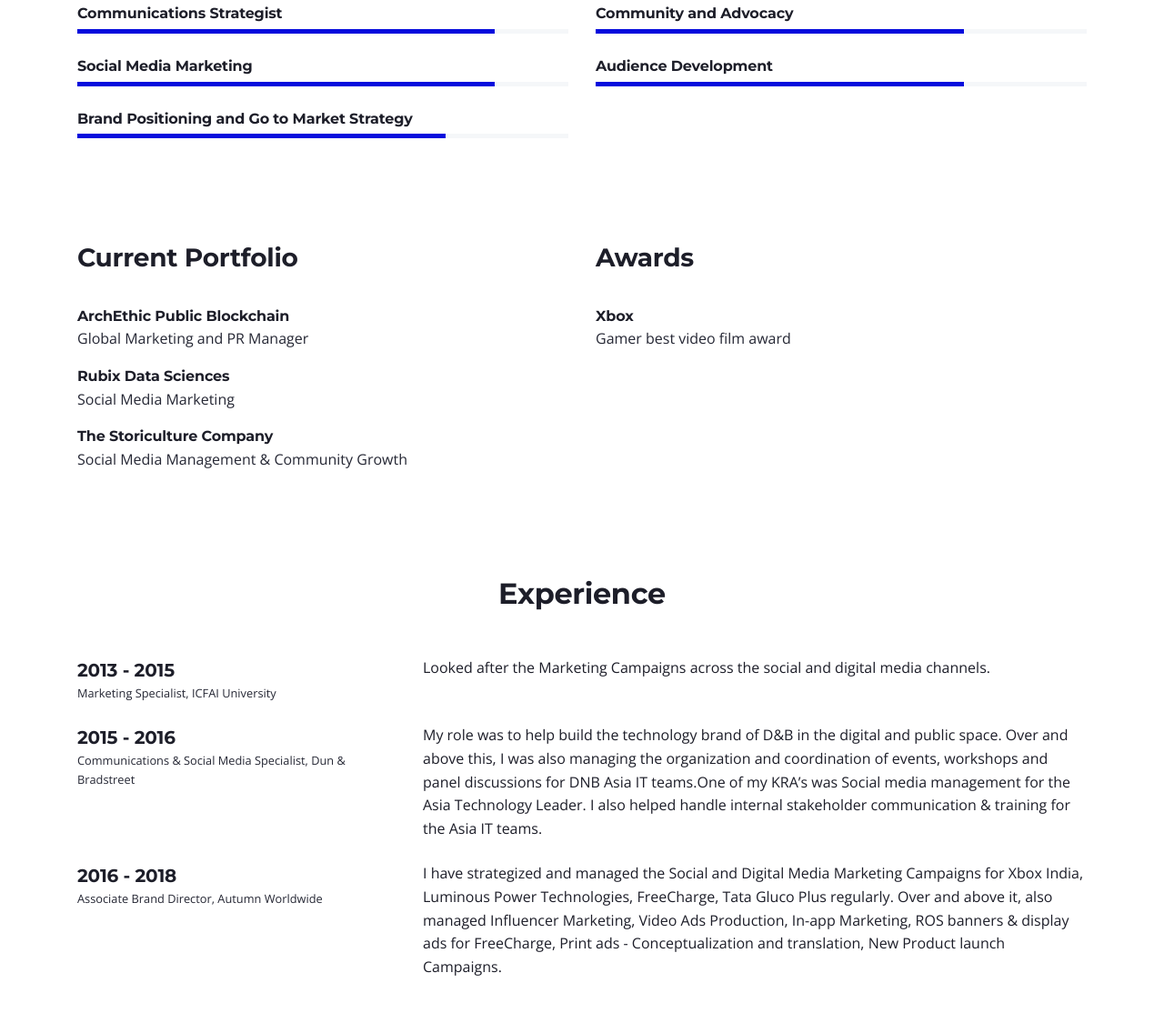
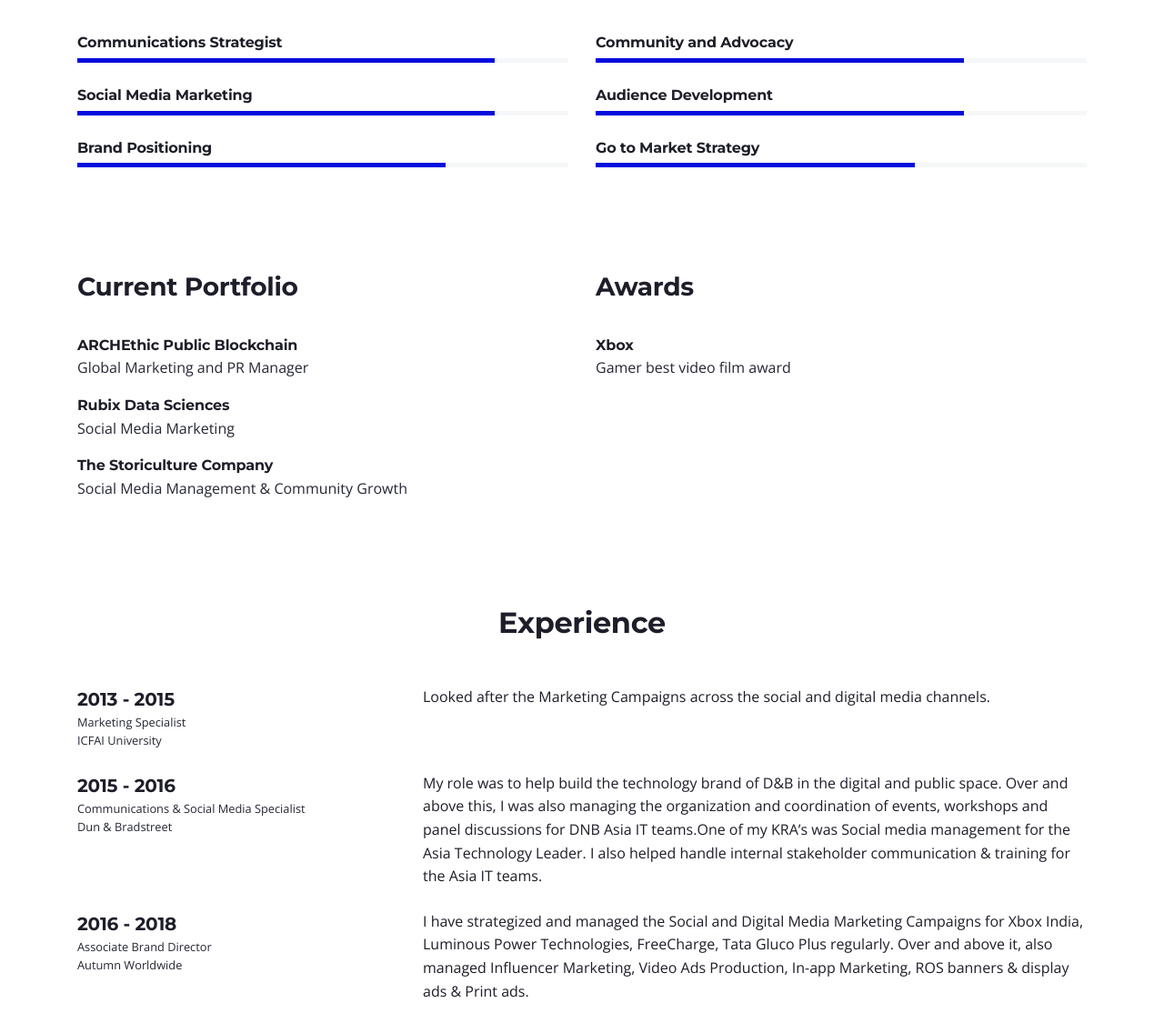
Before and after one commit to vishnupriya-portfolio/portfolio, a plain HTML site: page index.html in a window 1280 px wide. Shown: the part 1658-2794 px from the top of the page at 91% size. Drawn offline with nearby package versions, Linux system fonts and the light colour scheme.

Commit message:
portfolio

```diff
--- a/index.html
+++ b/index.html
@@ -77,7 +77,7 @@
           </li>
         </ul>
 
-        <a class="btn btn-primary d-block d-lg-inline-block ml-lg-3" href="https://www.linkedin.com/in/vishnupriyamishra/" target="_blank" rel="noopener nofollow">Linkedin</a>
+        <a class="btn btn-primary d-block d-lg-inline-block ml-lg-3" href="https://twitter.com/vpmishra01" target="_blank" rel="noopener nofollow">Twitter</a>
 
       </div>
     </nav>
@@ -103,7 +103,7 @@
             <h1 class="mb-5">
               <span class="font-weight-bold" data-toggle="typed" data-options='{"strings": ["Vishnupriya", "Marketing Professional", "PR consultant"]}'></span>
             </h1>
-            <p class="mb-7">Hi, I am Vishnupriya (commonly known as VP). A Social Media Marketing Consultant, Brand Marketing Strategist & PR professional. When not working, I help people fall in love with gardening and houseplants via <a href="https://www.instagram.com/unlocknature_/" target="_blank">unlocknature</a> and learn more about the Blockchain and the Crypto industry.</p>
+            <p class="mb-7">Hi, I am Vishnupriya (known as VP). A Marketing Professional, Social Media Strategist & PR professional. When not working, I help people fall in love with gardening and houseplants via my initiative called <a href="https://www.instagram.com/unlocknature_/" target="_blank">unlocknature</a> and learn more about the Blockchain and the Crypto industry.</p>
             <a href="./vp-resume.pdf" target="_blank" class="btn btn-primary d-block d-md-inline-block mb-3 mb-md-0" download>Download CV</a>
             <a href="#contact" class="btn btn-soft-secondary scrollto d-block ml-md-3 d-md-inline-block">Reach out to me</a>
 
@@ -124,7 +124,7 @@
         <div class="row align-items-center">
           <div class="col-lg-7 mb-9 mb-lg-0">
             <h2 class="mb-4">Hi there, my name is VP !</h2>
-            <p class="lead">I’m Vishnupriya a social media marketing consultant, brand marketing strategist & PR professional with over seven years of work experience. Currently I'm trying to be a green activist and diving deep into blockchain space.</p>
+            <p class="lead">Getting 1% better every day makes you 37x better in a year. Keeping this in mind, I try to improvise my work and learn something new every single day. Most of my learnings are focused on the Blockchain and CryptoIndustry, Creator Economy, Web 3.0 communities and D2C products.</p>
             <p class="mb-6">As an Independent Consultant for the last 3 years, I have worked with clients in the Tech, Blockchain, Analytics, Media and Edtech space across India and Europe. With stage start-ups, Product is what you believe. Marketing is how you get other people to trust it. I try to ensure that every marketing campaign is an investment vehicle that generates equity after you take it to the market the right way.
               </p>
             <img src="assets/images/image123.png" alt="">
@@ -137,8 +137,8 @@
               </div>
 
               <div class="col-sm-4 col-lg-12 mb-5 mb-sm-0 mb-lg-5">
-                <p class="h1 text-primary mb-2"></p>
-                <p class="h6 mb-0"></p>
+                <p class="h1 text-primary mb-2">10+</p>
+                <p class="h6 mb-0">Clients worked with</p>
               </div>
 
               <div class="col-sm-4 col-lg-12">
@@ -169,27 +169,32 @@
             <div class="progress mb-5 rounded-0" style="height:5px">
               <div class="progress-bar" role="progressbar" style="width: 85%" aria-valuenow="85" aria-valuemin="0" aria-valuemax="100"></div>
             </div>
-            <p class="h6 mb-1">Brand Positioning and Go to Market Strategy</p>
+            <p class="h6 mb-1">Brand Positioning</p>
             <div class="progress rounded-0" style="height:5px">
               <div class="progress-bar" role="progressbar" style="width: 75%" aria-valuenow="75" aria-valuemin="0" aria-valuemax="100"></div>
             </div>
           </div>
-          <div class="col-md-6">
+          <div class="col-md-6 mb-4 mb-md-0">
             <p class="h6 mb-1">Community and Advocacy</p>
             <div class="progress mb-5 rounded-0" style="height:5px">
-              <div class="progress-bar" role="progressbar" style="width: 75%" aria-valuenow="75" aria-valuemin="0" aria-valuemax="100"></div>
+              <div class="progress-bar" role="progressbar" style="width: 75%" aria-valuenow="85" aria-valuemin="0" aria-valuemax="100"></div>
             </div>
-            <p class="h6 mb-1">Audience Development </p>
+            <p class="h6 mb-1">Audience Development</p>
+            <div class="progress mb-5 rounded-0" style="height:5px">
+              <div class="progress-bar" role="progressbar" style="width: 75%" aria-valuenow="85" aria-valuemin="0" aria-valuemax="100"></div>
+            </div>
+            <p class="h6 mb-1">Go to Market Strategy</p>
             <div class="progress rounded-0" style="height:5px">
-              <div class="progress-bar" role="progressbar" style="width: 75%" aria-valuenow="75" aria-valuemin="0" aria-valuemax="100"></div>
+              <div class="progress-bar" role="progressbar" style="width: 65%" aria-valuenow="75" aria-valuemin="0" aria-valuemax="100"></div>
             </div>
           </div>
+
         </div>
 
         <div class="row mb-9 mb-xl-12">
           <div class="col-md-6">
             <h5 class="h3 text-center text-lg-left mb-6">Current Portfolio</h5>
-            <p class="h6 mb-0">ArchEthic Public Blockchain</p>
+            <p class="h6 mb-0">ARCHEthic Public Blockchain</p>
             <p class="text-gray-800">Global Marketing and PR Manager</p>
             <p class="h6 mb-0">Rubix Data Sciences</p>
             <p class="text-gray-800">Social Media Marketing</p>
@@ -209,7 +214,7 @@
         <div class="row mb-5">
           <div class="col-lg-4 mb-1 mb-lg-0">
             <p class="h5 mb-0">2013 - 2015</p>
-            <p class="small text-gray-800"> Marketing Specialist, ICFAI University</p>
+            <p class="small text-gray-800"> Marketing Specialist<br>ICFAI University</p>
           </div>
           <div class="col-lg-8">
             <p>Looked after the Marketing Campaigns across the social and digital media channels.</p>
@@ -219,7 +224,7 @@
         <div class="row mb-5">
           <div class="col-lg-4 mb-1 mb-lg-0">
             <p class="h5 mb-0">2015 - 2016</p>
-            <p class="small text-gray-800"> Communications & Social Media Specialist, Dun & Bradstreet</p>
+            <p class="small text-gray-800"> Communications & Social Media Specialist <br>Dun & Bradstreet</p>
           </div>
           <div class="col-lg-8">
             <p>My role was to help build the technology brand of D&B in the digital and public space. Over and above this, I was also managing the organization and coordination of events, workshops and panel discussions for DNB Asia IT teams.
@@ -232,28 +237,11 @@
         <div class="row">
           <div class="col-lg-4 mb-1 mb-lg-0">
             <p class="h5 mb-0">2016 - 2018</p>
-            <p class="small text-gray-800">Associate Brand Director, Autumn Worldwide</p>
+            <p class="small text-gray-800">Associate Brand Director<br>Autumn Worldwide</p>
           </div>
           <div class="col-lg-8">
-            <p>I have strategized and managed the Social and Digital Media Marketing Campaigns for
-              Xbox India,
-              Luminous Power Technologies,
-              FreeCharge,
-              Tata Gluco Plus regularly.
-
-              Over and above it, also managed
-
-              Influencer Marketing,
-
-              Video Ads Production,
-
-              In-app Marketing, ROS banners & display ads for FreeCharge,
-
-              Print ads - Conceptualization and translation,
-
-              New Product launch Campaigns.
-
-            </p>
+            <p>I have strategized and managed the Social and Digital Media Marketing Campaigns for Xbox India, Luminous Power Technologies, FreeCharge, Tata Gluco Plus regularly.
+              Over and above it, also managed Influencer Marketing, Video Ads Production, In-app Marketing, ROS banners & display ads & Print ads.</p>
           </div>
         </div>
       </div>
```
